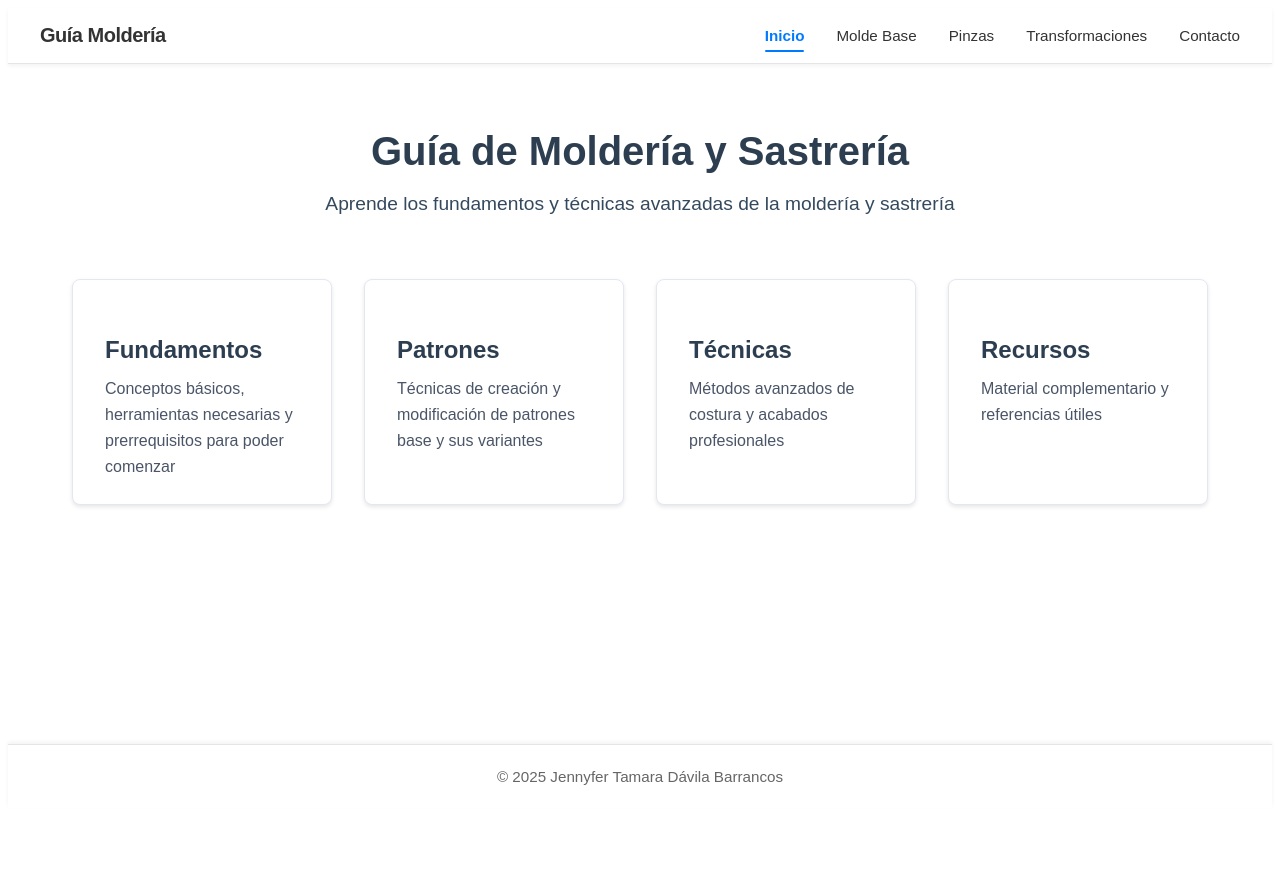
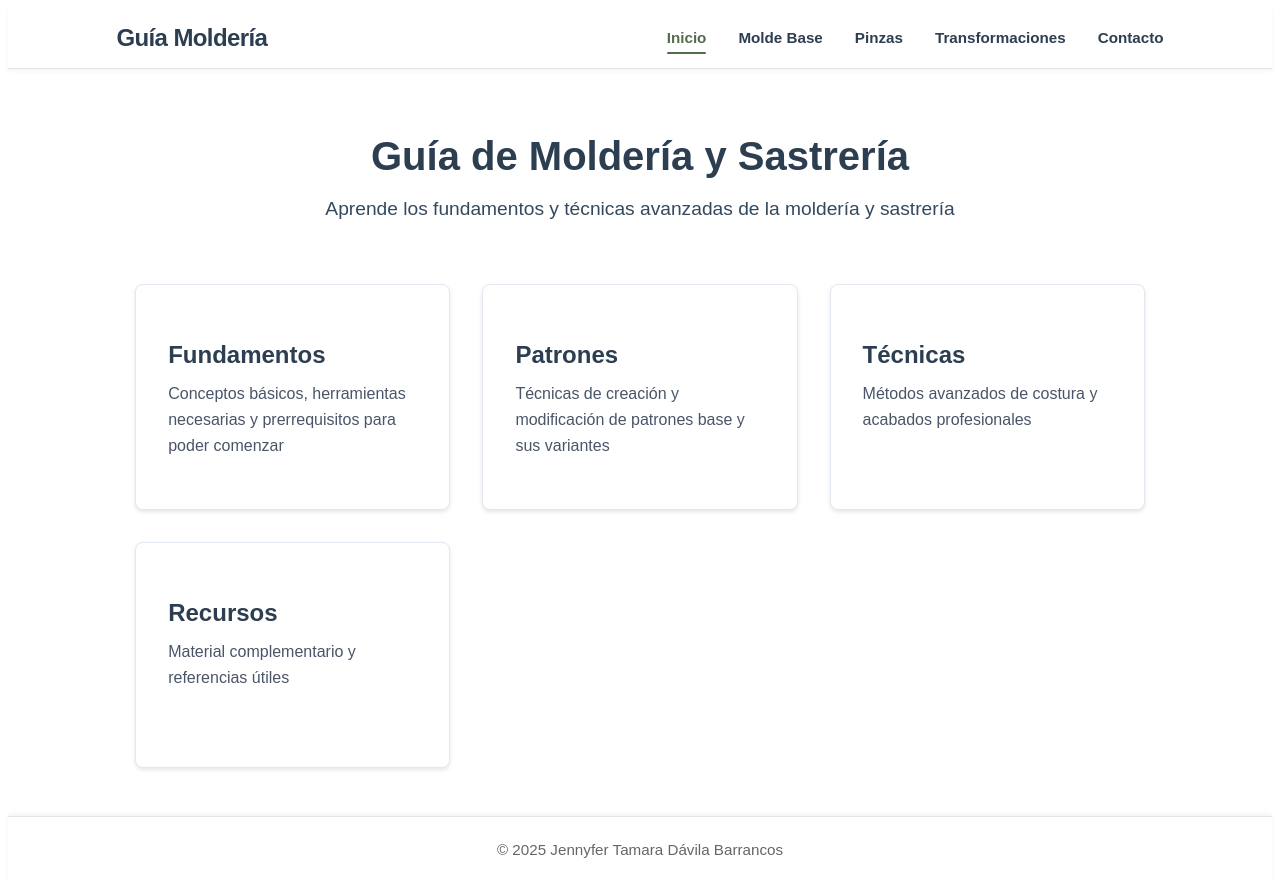
Before and after one commit to mdavila-2001/guia-para-molderia-y-sastreria, an Angular app: page / in a window 1280 px wide. Before the commit the page ends 816 px from the top, so only its background shows below. Built offline with nearby package versions, Linux system fonts and the light colour scheme.

Commit message:
feat(skills): add skills component and update styles
Add a new skills component with associated HTML, CSS, and TypeScript files. Update global styles and header component CSS to improve consistency and visual appeal. Adjust container and navbar styles for better responsiveness and alignment.

```diff
--- a/src/app/app.routes.ts
+++ b/src/app/app.routes.ts
@@ -17,6 +17,11 @@ export const routes: Routes = [
     title: 'Fundamentos'
   },
   {
+    path: 'skills',
+    loadComponent: () => import('./pages/skills/skills.component').then(m => m.SkillsComponent),
+    title: 'Técnicas'
+  },
+  {
     path: '**',
     redirectTo: '',
     pathMatch: 'full'
--- a/src/app/pages/home/home.component.css
+++ b/src/app/pages/home/home.component.css
@@ -3,8 +3,6 @@
 }
 
 .container {
-  min-height: 65vh;
-  margin: 0 auto;
   padding: 0 1rem;
 }
 
--- /dev/null
+++ b/src/app/pages/skills/skills.component.html
@@ -0,0 +1 @@
+<p>skills works!</p>
--- a/src/app/shared/header/header.component.css
+++ b/src/app/shared/header/header.component.css
@@ -9,7 +9,7 @@
 }
 
 .navbarContainer {
-  max-width: 1200px;
+  max-width: 85%;
   margin: 0 auto;
   display: flex;
   justify-content: space-between;
@@ -18,16 +18,16 @@
 }
 
 .logo {
-  font-size: 1.25rem;
+  font-size: 1.5rem;
   font-weight: 600;
-  color: #333;
+  color: #2c3e50;
   text-decoration: none;
   letter-spacing: -0.025em;
   transition: color 0.2s ease;
 }
 
 .logo:hover {
-  color: #007bff;
+  color: #536C4B;
 }
 
 .menuToggle {
@@ -42,7 +42,7 @@
 }
 
 .menuToggle:hover {
-  color: #007bff;
+  color: #536C4B;
 }
 
 .navLinks {
@@ -54,21 +54,21 @@
 }
 
 .navLinks a {
-  color: #333;
+  color: #2c3e50;
   text-decoration: none;
   font-size: 0.95rem;
-  font-weight: 500;
+  font-weight: 700;
   transition: all 0.2s ease;
   padding: 0.5rem 0;
   position: relative;
 }
 
 .navLinks a:hover {
-  color: #007bff;
+  color: #536C4B;
 }
 
 .navLinks a.active {
-  color: #007bff;
+  color: #536C4B;
   font-weight: 600;
 }
 
@@ -79,7 +79,7 @@
   left: 0;
   right: 0;
   height: 2px;
-  background: #007bff;
+  background: #536C4B;
   border-radius: 2px;
 }
 
--- a/src/styles.css
+++ b/src/styles.css
@@ -2,3 +2,7 @@
 * {
     font-family: 'Poppins', sans-serif;
 }
+
+main {
+    padding: 0 5% 0;
+}
```
Also changed, not shown: src/app/pages/skills/skills.component.ts (added, +11 -0 lines), src/app/pages/skills/skills.component.css (added), 1 other file (tests, documents, lock files or other folders).
